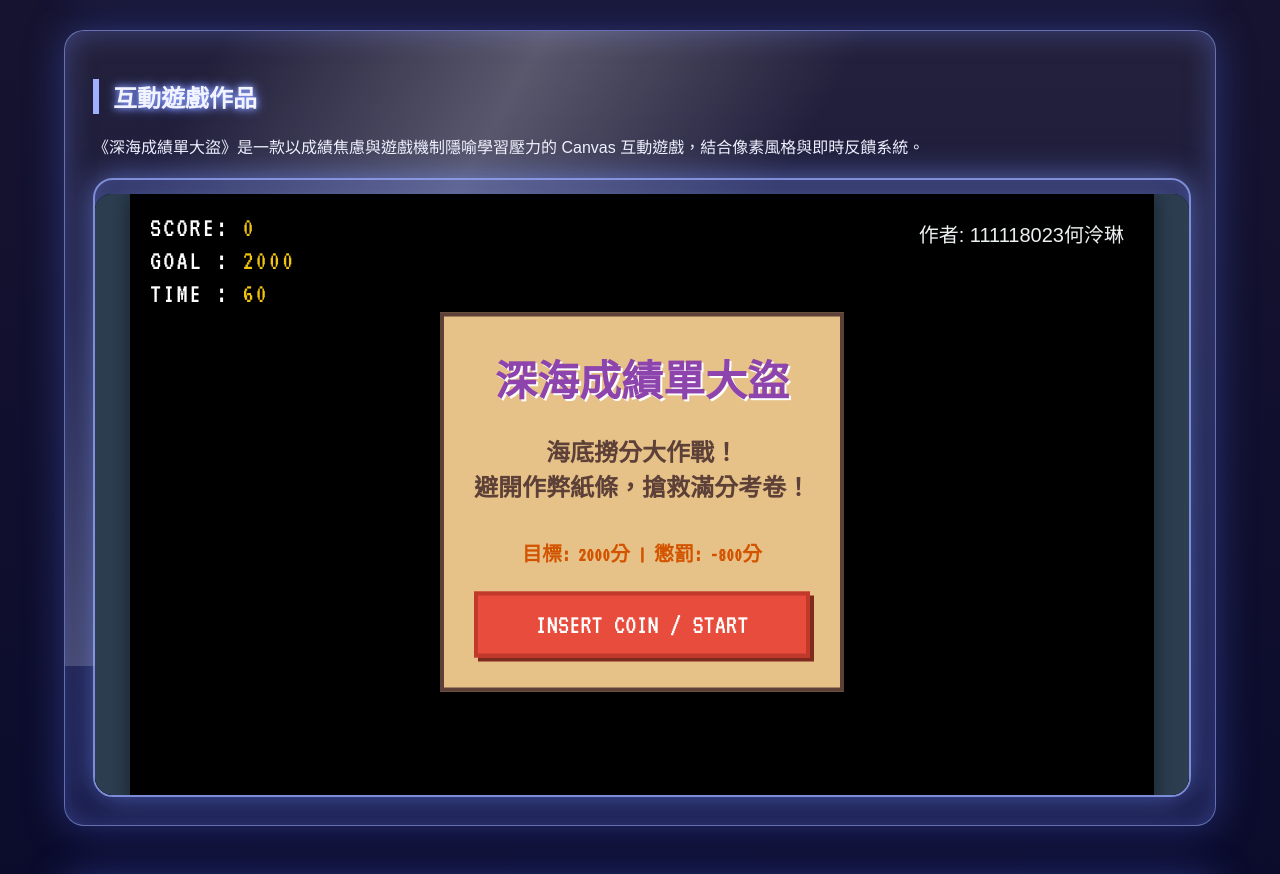
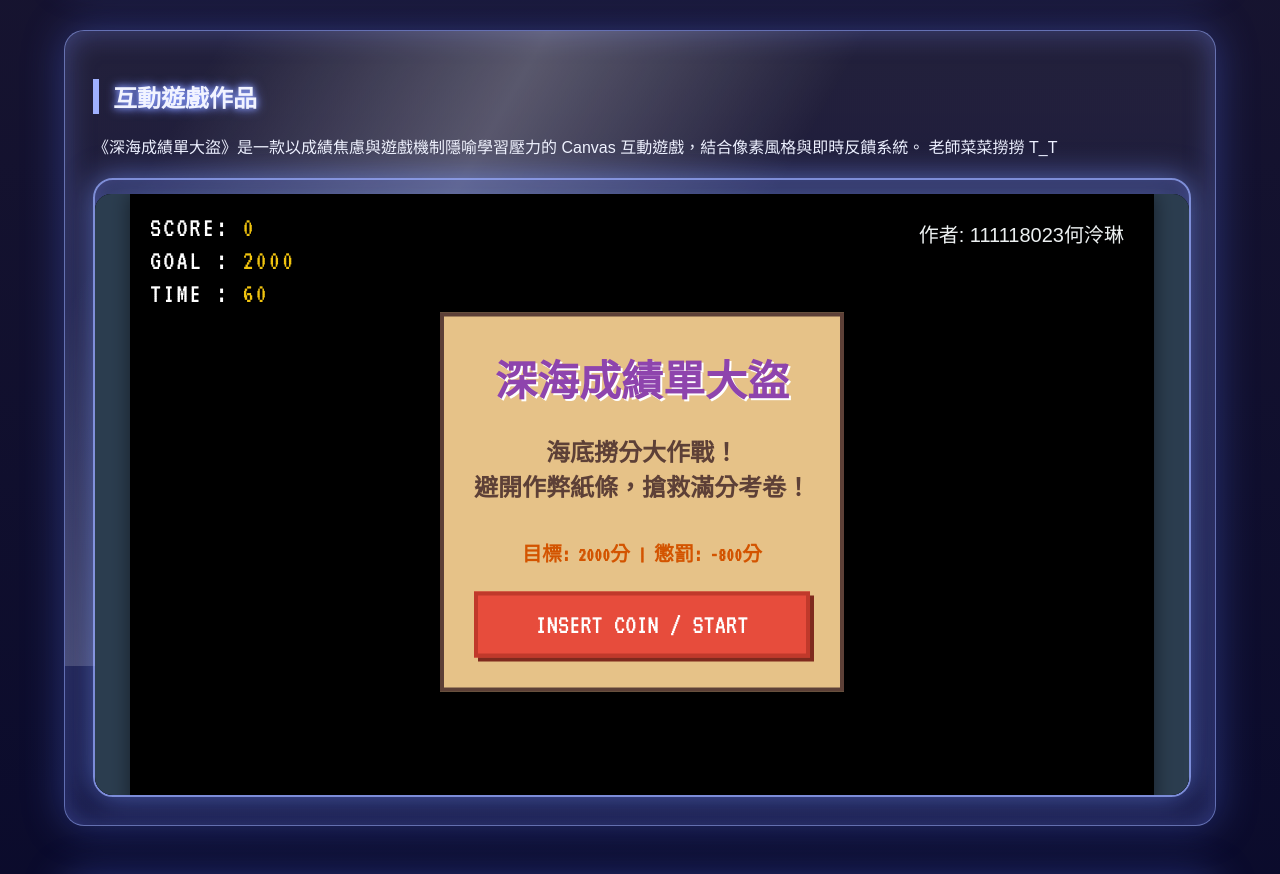
Before and after one commit to s111118023/website_CSS, a plain HTML site: page index.html in a window 1280 px wide. Shown: the part 1580-2454 px from the top of the page. Drawn offline with Linux system fonts and the light colour scheme.

Commit message:
Update index.html

```diff
--- a/index.html
+++ b/index.html
@@ -302,7 +302,7 @@
 
             <p>
                 《深海成績單大盜》是一款以成績焦慮與遊戲機制隱喻學習壓力的
-                Canvas 互動遊戲，結合像素風格與即時反饋系統。
+                Canvas 互動遊戲，結合像素風格與即時反饋系統。   老師菜菜撈撈 T_T
             </p>
 
             <div class="game-frame">
```
